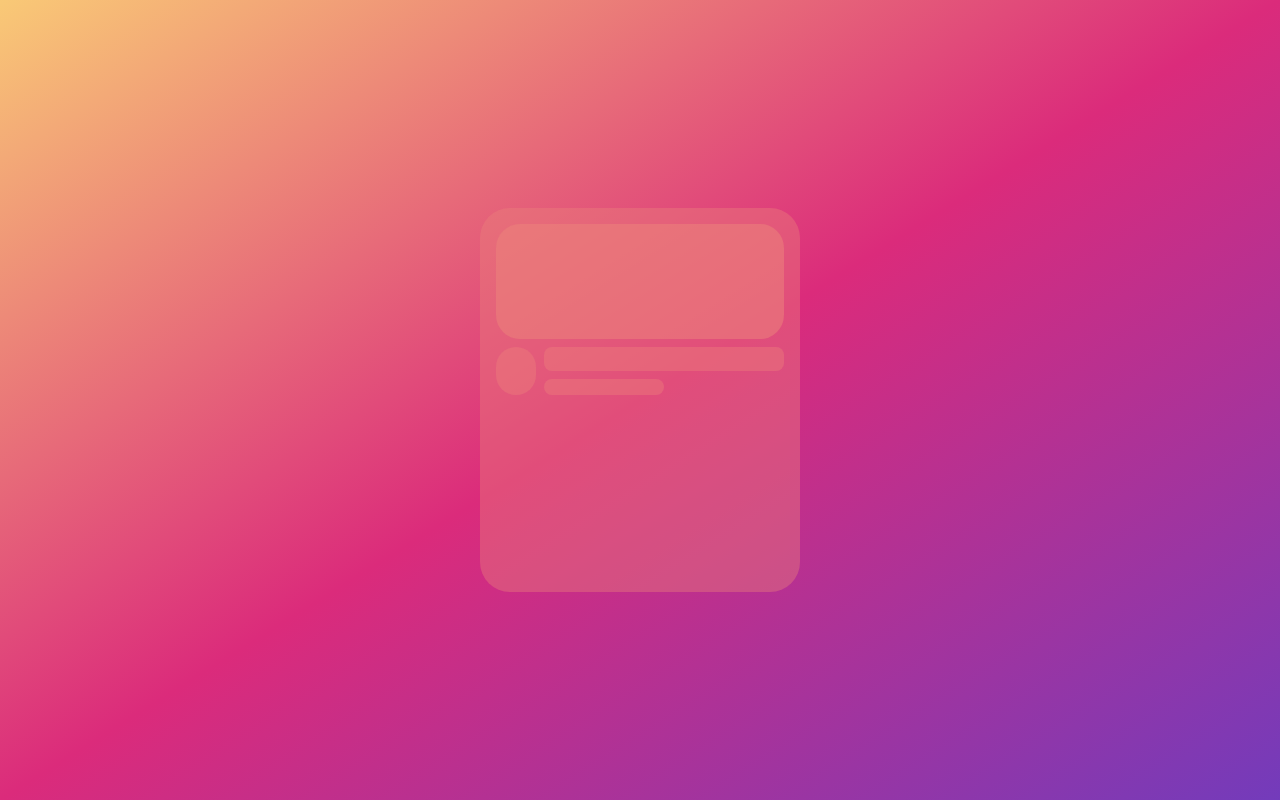
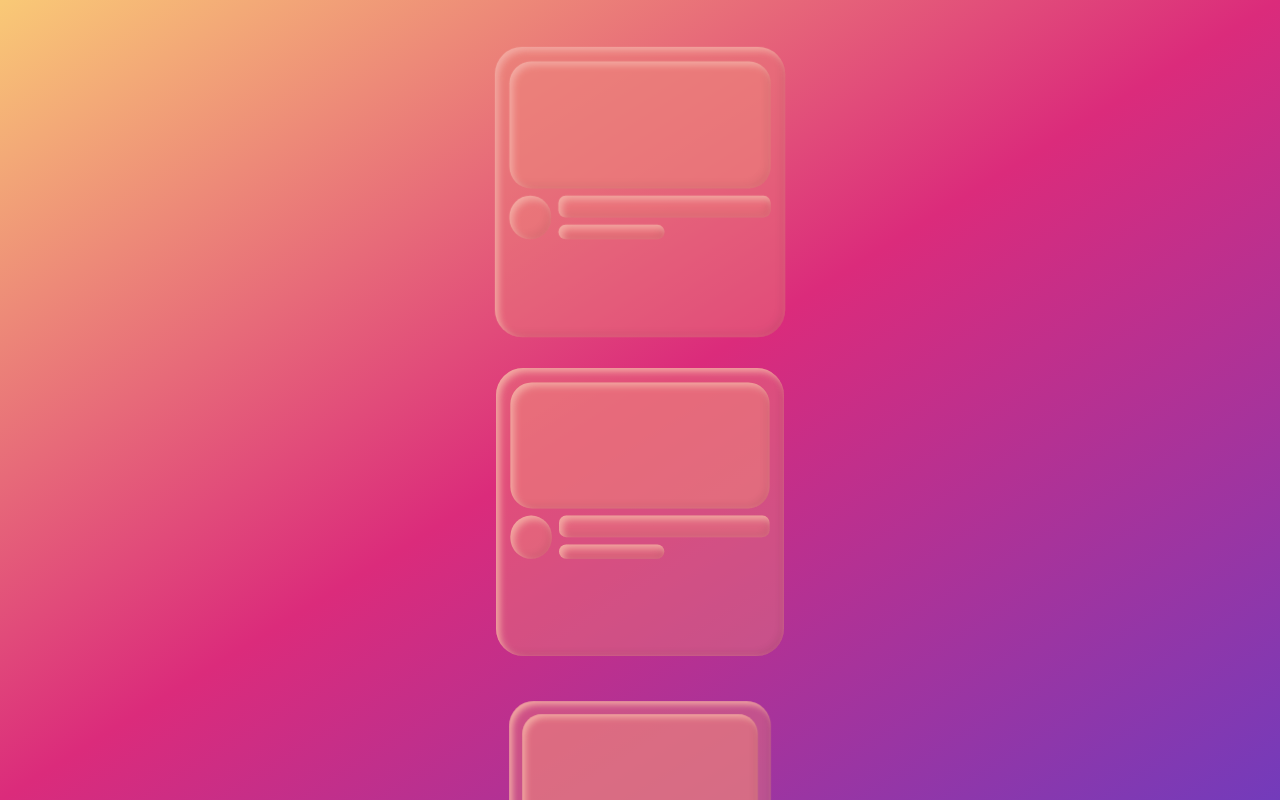
Before and after one commit to aneesbanjara/SCROLL, a React (Vite) app: page / in a window 1280 px wide. Shown: the top 800 px of the page. Built offline with nearby package versions, Linux system fonts and the light colour scheme.

Commit message:
css card shadow custom

```diff
--- a/src/App.jsx
+++ b/src/App.jsx
@@ -9,6 +9,8 @@ function App() {
     <>
       <div className="flex flex-col justify-center items-center gap-0">
         <Card />
+        <Card />
+        <Card />
       </div>
     </>
   )
--- a/src/components/Card.jsx
+++ b/src/components/Card.jsx
@@ -2,13 +2,13 @@ import React from 'react'
 
 const Card = () => {
   return (
-    <div className='flex flex-col gap-2 h-96 w-1/2 p-4 rounded-[30px] bg-[#EB837B66] customShadow customAnimation'>
-          <div className='h-1/3 w-full  rounded-3xl bg-[#EB837B88] customShadow'>
+    <div className='flex flex-col gap-2 h-80 w-1/2 p-4 rounded-[30px] bg-[#EB837B66] customShadow customAnimation'>
+          <div className='h-2/3 w-full  rounded-3xl bg-[#EB837B88] customShadow'>
 
           </div>
           <div className='h-2/3'>
             <div className='flex gap-2'>
-                <div className='h-12 w-12 bg-[#EB837B66] rounded-full customShadow'>
+                <div className='h-12 w-14 bg-[#EB837B66] rounded-full customShadow'>
 
                 </div>
                 <div className='flex flex-col gap-2  w-full'>
--- a/src/index.css
+++ b/src/index.css
@@ -33,3 +33,39 @@ body {
     background-color: #ffffff;
   }
 }
+
+.customShadow{
+  box-shadow: 4px 4px 8px #F3ABA3 inset, -4px -4px 8px #00000011 inset ;
+  /* border-left: 4px solid #F3ABA3;
+  border-top: 4px solid #F3ABA3; */
+}
+
+.customAnimation{
+  animation: scale linear;
+  animation-timeline: view(y);
+  animation-range: cover 0% cover 100%;
+}
+
+@keyframes scale {
+  from{
+    transform: scale(0.75);
+  }
+  to {
+    transform: scale(0.75);
+  }
+  0% {
+    transform: scale(0.875);
+  }
+  25% {
+    transform: scale(0.75);
+  }
+  50% {
+    transform: scale(1);
+  }
+  75% {
+    transform: scale(0.875);
+  }
+  100% {
+    transform: scale(0.75);
+  }
+}
```
